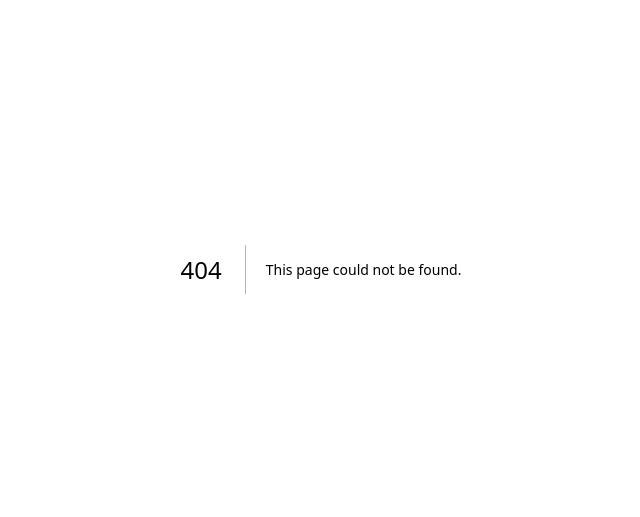
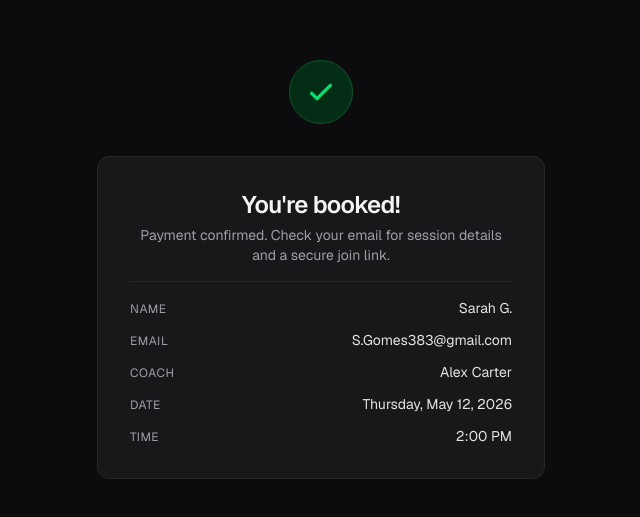
Before and after one commit to riclanderos/callsesh, a Next.js app: page /demo/confirmation in a window 1280 px wide. Before the commit this address had no page. Shown: the part 131-648 px from the top of the page, without its empty margins (319-959 px from the left). Built offline with nearby package versions, Linux system fonts and the light colour scheme.

Commit message:
Add CallSesh V2 session notes recap client and transcript schema

```diff
--- /dev/null
+++ b/app/demo/confirmation/page.tsx
@@ -0,0 +1,55 @@
+// Demo-only page — not linked from production UI, no real data access.
+export default function DemoConfirmationPage() {
+  return (
+    <div className="flex min-h-screen items-center justify-center px-4">
+      <div className="w-full max-w-md space-y-8 text-center">
+
+        <div className="mx-auto flex h-16 w-16 items-center justify-center rounded-full border border-green-900 bg-green-950">
+          <svg
+            className="h-8 w-8 text-green-400"
+            fill="none"
+            viewBox="0 0 24 24"
+            stroke="currentColor"
+            strokeWidth={2.5}
+            aria-hidden="true"
+          >
+            <path strokeLinecap="round" strokeLinejoin="round" d="M5 13l4 4L19 7" />
+          </svg>
+        </div>
+
+        <div className="rounded-xl border border-zinc-800 bg-zinc-900 p-8 space-y-4 text-left">
+          <div className="text-center space-y-1">
+            <h1 className="text-2xl font-semibold tracking-tight text-zinc-100">You&apos;re booked!</h1>
+            <p className="text-sm text-zinc-400">
+              Payment confirmed. Check your email for session details and a secure join link.
+            </p>
+          </div>
+
+          <div className="border-t border-zinc-800 pt-4 space-y-3">
+            <div className="flex justify-between items-baseline gap-2">
+              <span className="text-xs text-zinc-400 uppercase tracking-wider">Name</span>
+              <span className="text-sm text-zinc-200 text-right">Sarah G.</span>
+            </div>
+            <div className="flex justify-between items-baseline gap-2">
+              <span className="text-xs text-zinc-400 uppercase tracking-wider">Email</span>
+              <span className="text-sm text-zinc-200 text-right">S.Gomes383@gmail.com</span>
+            </div>
+            <div className="flex justify-between items-baseline gap-2">
+              <span className="text-xs text-zinc-400 uppercase tracking-wider">Coach</span>
+              <span className="text-sm text-zinc-200 text-right">Alex Carter</span>
+            </div>
+            <div className="flex justify-between items-baseline gap-2">
+              <span className="text-xs text-zinc-400 uppercase tracking-wider">Date</span>
+              <span className="text-sm text-zinc-200 text-right">Thursday, May 12, 2026</span>
+            </div>
+            <div className="flex justify-between items-baseline gap-2">
+              <span className="text-xs text-zinc-400 uppercase tracking-wider">Time</span>
+              <span className="text-sm text-zinc-200 text-right">2:00 PM</span>
+            </div>
+          </div>
+        </div>
+
+      </div>
+    </div>
+  )
+}
```
